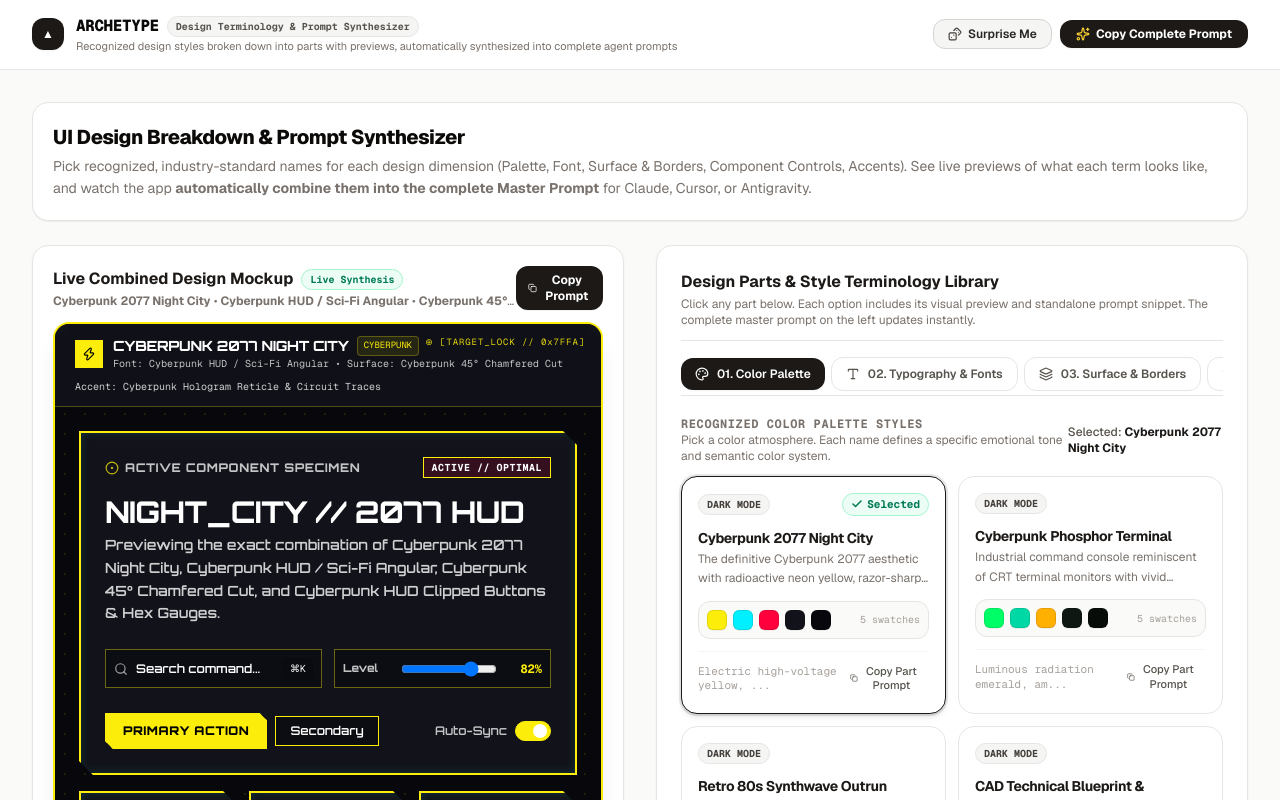
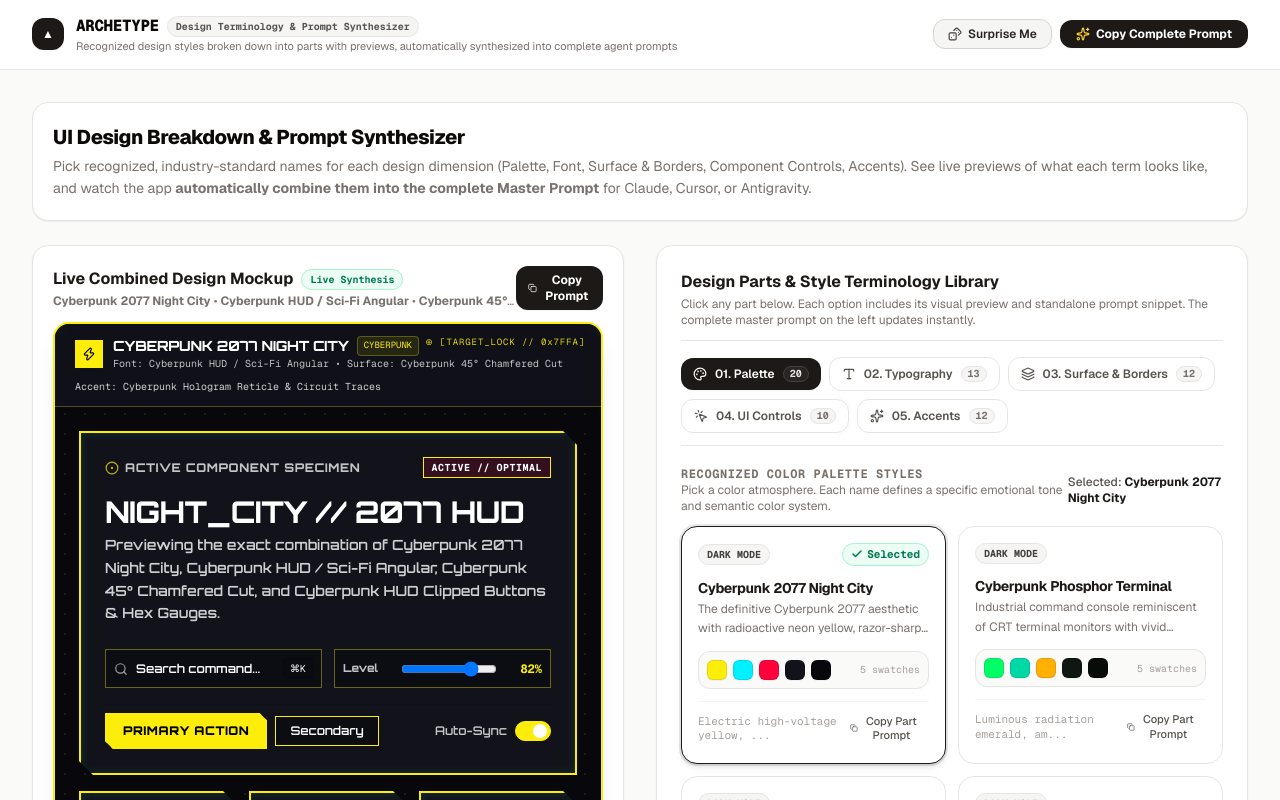
Before and after one commit to butageek/archetype, a Next.js app: page / in a window 1280 px wide. Shown: the top 800 px of the page. Built offline with nearby package versions, Linux system fonts and the light colour scheme; a web font is replaced by a local one.

Commit message:
Fix category navigation: use flex-wrap with clear badge counts so all buttons are always fully visible

```diff
--- a/src/components/DesignPartPicker.tsx
+++ b/src/components/DesignPartPicker.tsx
@@ -48,12 +48,12 @@ export function DesignPartPicker({
 }: DesignPartPickerProps) {
   const [activeCategory, setActiveCategory] = useState<DesignPartCategory>('palette');
 
-  const categories: { id: DesignPartCategory; label: string; icon: React.ElementType }[] = [
-    { id: 'palette', label: '01. Color Palette', icon: Palette },
-    { id: 'font', label: '02. Typography & Fonts', icon: Type },
-    { id: 'surface', label: '03. Surface & Borders', icon: Layers },
-    { id: 'components', label: '04. UI Component Controls', icon: MousePointerClick },
-    { id: 'accents', label: '05. Signature Accents', icon: Sparkles },
+  const categories: { id: DesignPartCategory; label: string; count: number; icon: React.ElementType }[] = [
+    { id: 'palette', label: '01. Palette', count: PALETTE_PARTS.length, icon: Palette },
+    { id: 'font', label: '02. Typography', count: FONT_PARTS.length, icon: Type },
+    { id: 'surface', label: '03. Surface & Borders', count: SURFACE_PARTS.length, icon: Layers },
+    { id: 'components', label: '04. UI Controls', count: COMPONENT_PARTS.length, icon: MousePointerClick },
+    { id: 'accents', label: '05. Accents', count: ACCENT_PARTS.length, icon: Sparkles },
   ];
 
   const handleCopyPartPrompt = (e: React.MouseEvent, prompt: string, name: string) => {
@@ -64,8 +64,8 @@ export function DesignPartPicker({
 
   return (
     <div className="w-full space-y-5">
-      {/* Category Navigation Pills */}
-      <div className="flex items-center gap-1.5 overflow-x-auto pb-1 scrollbar-none border-b border-stone-200">
+      {/* Category Navigation Pills (Wrapped & Always Fully Visible) */}
+      <div className="flex flex-wrap items-center gap-2 pb-3 border-b border-stone-200">
         {categories.map((cat) => {
           const Icon = cat.icon;
           const isSelected = activeCategory === cat.id;
@@ -73,14 +73,23 @@ export function DesignPartPicker({
             <button
               key={cat.id}
               onClick={() => setActiveCategory(cat.id)}
-              className={`px-3.5 py-2 rounded-xl text-xs font-semibold cursor-pointer transition-all flex items-center gap-2 whitespace-nowrap ${
+              className={`px-3 py-2 rounded-xl text-xs font-semibold cursor-pointer transition-all flex items-center gap-2 ${
                 isSelected
                   ? 'bg-stone-900 text-white shadow-xs font-bold'
                   : 'bg-white text-stone-600 hover:text-stone-900 hover:bg-stone-100 border border-stone-200'
               }`}
             >
-              <Icon className="w-3.5 h-3.5" />
+              <Icon className="w-3.5 h-3.5 shrink-0" />
               <span>{cat.label}</span>
+              <span
+                className={`text-[10px] font-mono px-1.5 py-0.2 rounded-full font-bold ${
+                  isSelected
+                    ? 'bg-stone-800 text-stone-200 border border-stone-700'
+                    : 'bg-stone-100 text-stone-500 border border-stone-200'
+                }`}
+              >
+                {cat.count}
+              </span>
             </button>
           );
         })}
```
